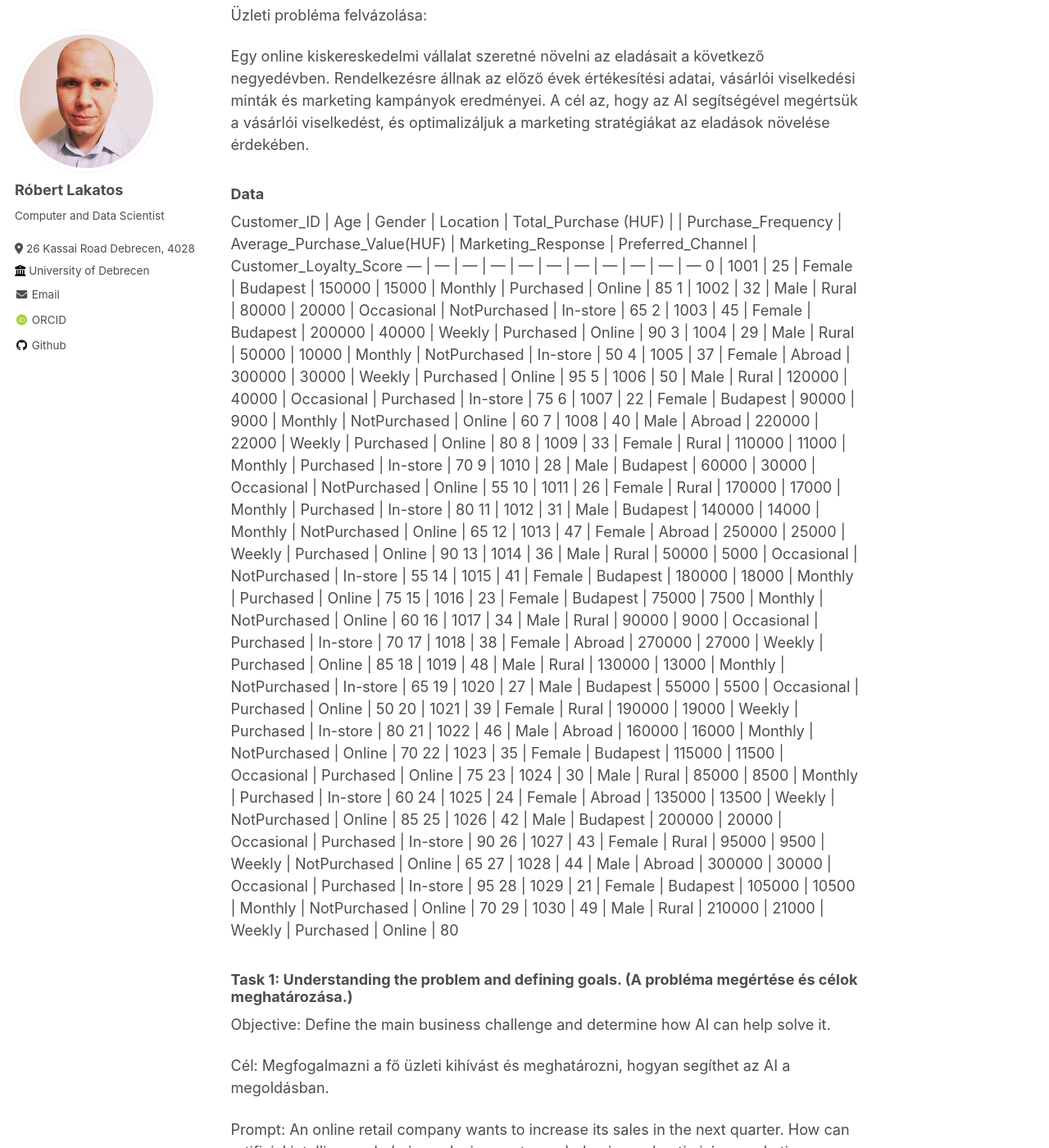
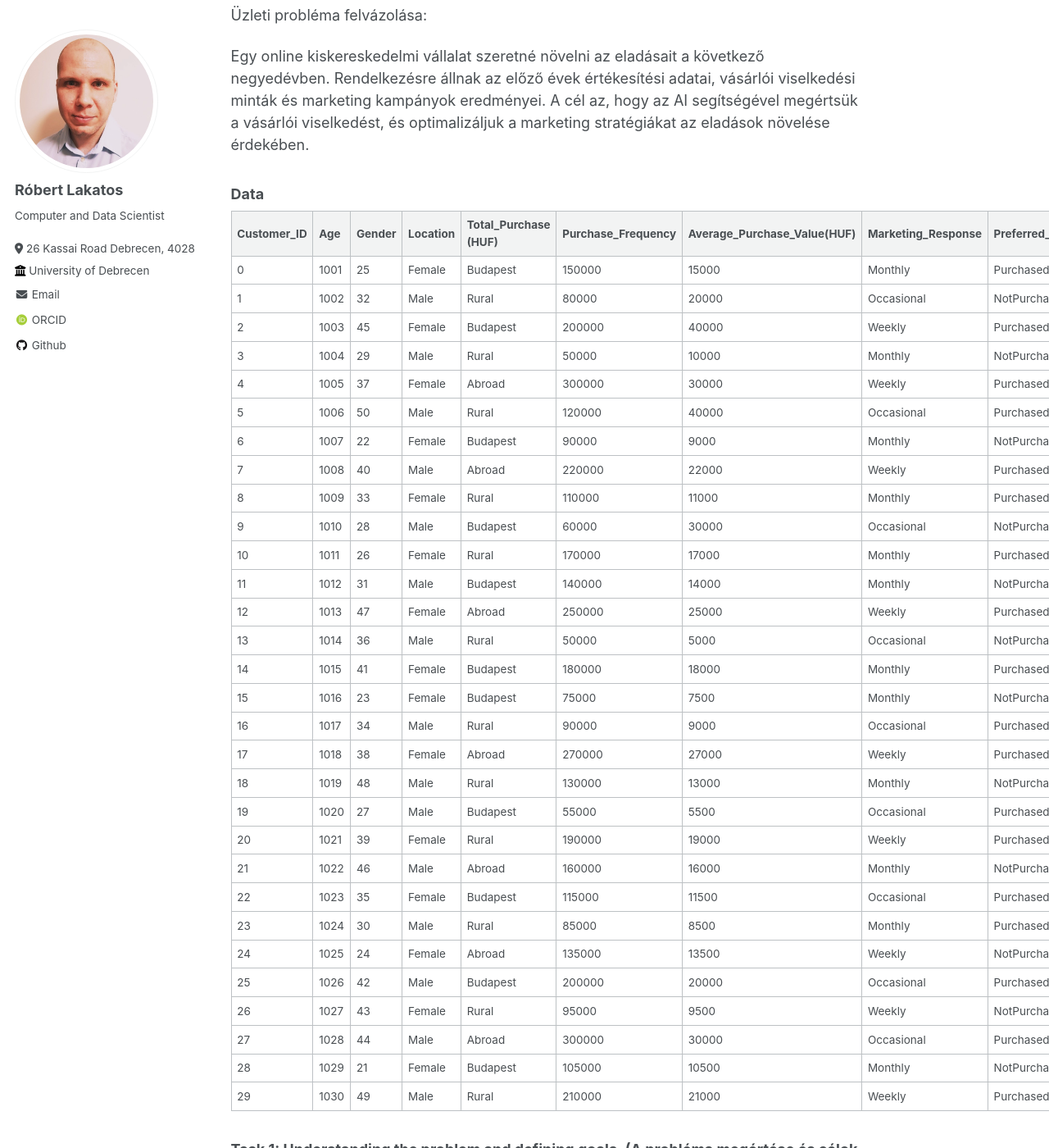
Before and after one commit to robertlakatos/me, a Jekyll site: the page built from materials/AIPD/labor/I-introduction.md, in a window 1280 px wide and 1400 px high, scrolled down 3956 px. Shown: the whole window at 82% size. Built offline with Jekyll 4.4.1, drawn with Linux system fonts in a browser that asks for light colours; some web fonts are replaced; some of the changed text lies outside the part shown.

Commit message:
table data

```diff
--- a/materials/AIPD/labor/I-introduction.md
+++ b/materials/AIPD/labor/I-introduction.md
@@ -55,7 +55,7 @@
 - [2024: Tacticai Ai Assistant For Football Tactics](https://deepmind.google/discover/blog/tacticai-ai-assistant-for-football-tactics/)
 - [2024: SIMA Generalist AI Agent](https://deepmind.google/discover/blog/sima-generalist-ai-agent-for-3d-virtual-environments/)
 
-## Az AI típusai és döntéshozatalban betöltött szerepe (Types of AI and its role in decision-making):
+## Types of AI and its role in decision-making (Az AI típusai és döntéshozatalban betöltött szerepe)?
 
 ### English:
 - Expert systems: Rule-based systems that solve special decision problems (eg medical diagnosis).
@@ -69,7 +69,7 @@
 - Döntési fák: Az adatok alapján fa szerkezetben hoznak döntéseket.
 - Ajánlórendszerek: Olyan rendszerek, amelyek ajánlásokat tesznek (pl. Netflix, Amazon).
 
-## Practical example: AI-based decision-making is a business problem (Gyakorlati példa: AI alapú döntéshozatal egy üzleti problémár)
+## Practical example: AI-based decision-making is a business problem (Gyakorlati példa: AI alapú döntéshozatal egy üzleti problémár)?
 
 ### English:
 
@@ -84,38 +84,39 @@
 Egy online kiskereskedelmi vállalat szeretné növelni az eladásait a következő negyedévben. Rendelkezésre állnak az előző évek értékesítési adatai, vásárlói viselkedési minták és marketing kampányok eredményei. A cél az, hogy az AI segítségével megértsük a vásárlói viselkedést, és optimalizáljuk a marketing stratégiákat az eladások növelése érdekében.
 
 ### Data
-Customer_ID | Age | Gender | Location | Total_Purchase (HUF) |  | Purchase_Frequency | Average_Purchase_Value(HUF) | Marketing_Response | Preferred_Channel | Customer_Loyalty_Score
---- | --- | --- | --- | --- | --- | --- | --- | --- | --- | ---
-0 | 1001 | 25 | Female | Budapest | 150000 | 15000 | Monthly | Purchased | Online | 85
-1 | 1002 | 32 |  Male | Rural | 80000 | 20000 | Occasional | NotPurchased | In-store | 65
-2 | 1003 | 45 | Female | Budapest | 200000 | 40000 | Weekly | Purchased | Online | 90
-3 | 1004 | 29 |  Male | Rural | 50000 | 10000 | Monthly | NotPurchased | In-store | 50
-4 | 1005 | 37 | Female |  Abroad | 300000 | 30000 | Weekly | Purchased | Online | 95
-5 | 1006 | 50 |  Male | Rural | 120000 | 40000 | Occasional | Purchased | In-store | 75
-6 | 1007 | 22 | Female | Budapest | 90000 | 9000 | Monthly | NotPurchased | Online | 60
-7 | 1008 | 40 |  Male |  Abroad | 220000 | 22000 | Weekly | Purchased | Online | 80
-8 | 1009 | 33 | Female | Rural | 110000 | 11000 | Monthly | Purchased | In-store | 70
-9 | 1010 | 28 |  Male | Budapest | 60000 | 30000 | Occasional | NotPurchased | Online | 55
-10 | 1011 | 26 | Female | Rural | 170000 | 17000 | Monthly | Purchased | In-store | 80
-11 | 1012 | 31 |  Male | Budapest | 140000 | 14000 | Monthly | NotPurchased | Online | 65
-12 | 1013 | 47 | Female |  Abroad | 250000 | 25000 | Weekly | Purchased | Online | 90
-13 | 1014 | 36 |  Male | Rural | 50000 | 5000 | Occasional | NotPurchased | In-store | 55
-14 | 1015 | 41 | Female | Budapest | 180000 | 18000 | Monthly | Purchased | Online | 75
-15 | 1016 | 23 | Female | Budapest | 75000 | 7500 | Monthly | NotPurchased | Online | 60
-16 | 1017 | 34 |  Male | Rural | 90000 | 9000 | Occasional | Purchased | In-store | 70
-17 | 1018 | 38 | Female |  Abroad | 270000 | 27000 | Weekly | Purchased | Online | 85
-18 | 1019 | 48 |  Male | Rural | 130000 | 13000 | Monthly | NotPurchased | In-store | 65
-19 | 1020 | 27 |  Male | Budapest | 55000 | 5500 | Occasional | Purchased | Online | 50
-20 | 1021 | 39 | Female | Rural | 190000 | 19000 | Weekly | Purchased | In-store | 80
-21 | 1022 | 46 |  Male |  Abroad | 160000 | 16000 | Monthly | NotPurchased | Online | 70
-22 | 1023 | 35 | Female | Budapest | 115000 | 11500 | Occasional | Purchased | Online | 75
-23 | 1024 | 30 |  Male | Rural | 85000 | 8500 | Monthly | Purchased | In-store | 60
-24 | 1025 | 24 | Female |  Abroad | 135000 | 13500 | Weekly | NotPurchased | Online | 85
-25 | 1026 | 42 |  Male | Budapest | 200000 | 20000 | Occasional | Purchased | In-store | 90
-26 | 1027 | 43 | Female | Rural | 95000 | 9500 | Weekly | NotPurchased | Online | 65
-27 | 1028 | 44 |  Male |  Abroad | 300000 | 30000 | Occasional | Purchased | In-store | 95
-28 | 1029 | 21 | Female | Budapest | 105000 | 10500 | Monthly | NotPurchased | Online | 70
-29 | 1030 | 49 |  Male | Rural | 210000 | 21000 | Weekly | Purchased | Online | 80
+
+| Customer_ID | Age | Gender | Location | Total_Purchase (HUF) | Purchase_Frequency | Average_Purchase_Value(HUF) | Marketing_Response | Preferred_Channel | Customer_Loyalty_Score |
+| --- | --- | --- | --- | --- | --- | --- | --- | --- | --- | --- |
+| 0 | 1001 | 25 | Female | Budapest | 150000 | 15000 | Monthly | Purchased | Online | 85 |
+| 1 | 1002 | 32 |  Male | Rural | 80000 | 20000 | Occasional | NotPurchased | In-store | 65 |
+| 2 | 1003 | 45 | Female | Budapest | 200000 | 40000 | Weekly | Purchased | Online | 90 |
+| 3 | 1004 | 29 |  Male | Rural | 50000 | 10000 | Monthly | NotPurchased | In-store | 50 |
+| 4 | 1005 | 37 | Female |  Abroad | 300000 | 30000 | Weekly | Purchased | Online | 95 |
+| 5 | 1006 | 50 |  Male | Rural | 120000 | 40000 | Occasional | Purchased | In-store | 75 |
+| 6 | 1007 | 22 | Female | Budapest | 90000 | 9000 | Monthly | NotPurchased | Online | 60 |
+| 7 | 1008 | 40 |  Male |  Abroad | 220000 | 22000 | Weekly | Purchased | Online | 80 |
+| 8 | 1009 | 33 | Female | Rural | 110000 | 11000 | Monthly | Purchased | In-store | 70 |
+| 9 | 1010 | 28 |  Male | Budapest | 60000 | 30000 | Occasional | NotPurchased | Online | 55 |
+| 10 | 1011 | 26 | Female | Rural | 170000 | 17000 | Monthly | Purchased | In-store | 80 |
+| 11 | 1012 | 31 |  Male | Budapest | 140000 | 14000 | Monthly | NotPurchased | Online | 65 |
+| 12 | 1013 | 47 | Female |  Abroad | 250000 | 25000 | Weekly | Purchased | Online | 90 |
+| 13 | 1014 | 36 |  Male | Rural | 50000 | 5000 | Occasional | NotPurchased | In-store | 55 |
+| 14 | 1015 | 41 | Female | Budapest | 180000 | 18000 | Monthly | Purchased | Online | 75 |
+| 15 | 1016 | 23 | Female | Budapest | 75000 | 7500 | Monthly | NotPurchased | Online | 60 |
+| 16 | 1017 | 34 |  Male | Rural | 90000 | 9000 | Occasional | Purchased | In-store | 70 |
+| 17 | 1018 | 38 | Female |  Abroad | 270000 | 27000 | Weekly | Purchased | Online | 85 |
+| 18 | 1019 | 48 |  Male | Rural | 130000 | 13000 | Monthly | NotPurchased | In-store | 65 |
+| 19 | 1020 | 27 |  Male | Budapest | 55000 | 5500 | Occasional | Purchased | Online | 50 |
+| 20 | 1021 | 39 | Female | Rural | 190000 | 19000 | Weekly | Purchased | In-store | 80 |
+| 21 | 1022 | 46 |  Male |  Abroad | 160000 | 16000 | Monthly | NotPurchased | Online | 70 |
+| 22 | 1023 | 35 | Female | Budapest | 115000 | 11500 | Occasional | Purchased | Online | 75 |
+| 23 | 1024 | 30 |  Male | Rural | 85000 | 8500 | Monthly | Purchased | In-store | 60 |
+| 24 | 1025 | 24 | Female |  Abroad | 135000 | 13500 | Weekly | NotPurchased | Online | 85 |
+| 25 | 1026 | 42 |  Male | Budapest | 200000 | 20000 | Occasional | Purchased | In-store | 90 |
+| 26 | 1027 | 43 | Female | Rural | 95000 | 9500 | Weekly | NotPurchased | Online | 65 |
+| 27 | 1028 | 44 |  Male |  Abroad | 300000 | 30000 | Occasional | Purchased | In-store | 95 |
+| 28 | 1029 | 21 | Female | Budapest | 105000 | 10500 | Monthly | NotPurchased | Online | 70 |
+| 29 | 1030 | 49 |  Male | Rural | 210000 | 21000 | Weekly | Purchased | Online | 80 |
 
 ### Task 1: Understanding the problem and defining goals. (A probléma megértése és célok meghatározása.)
 
```
